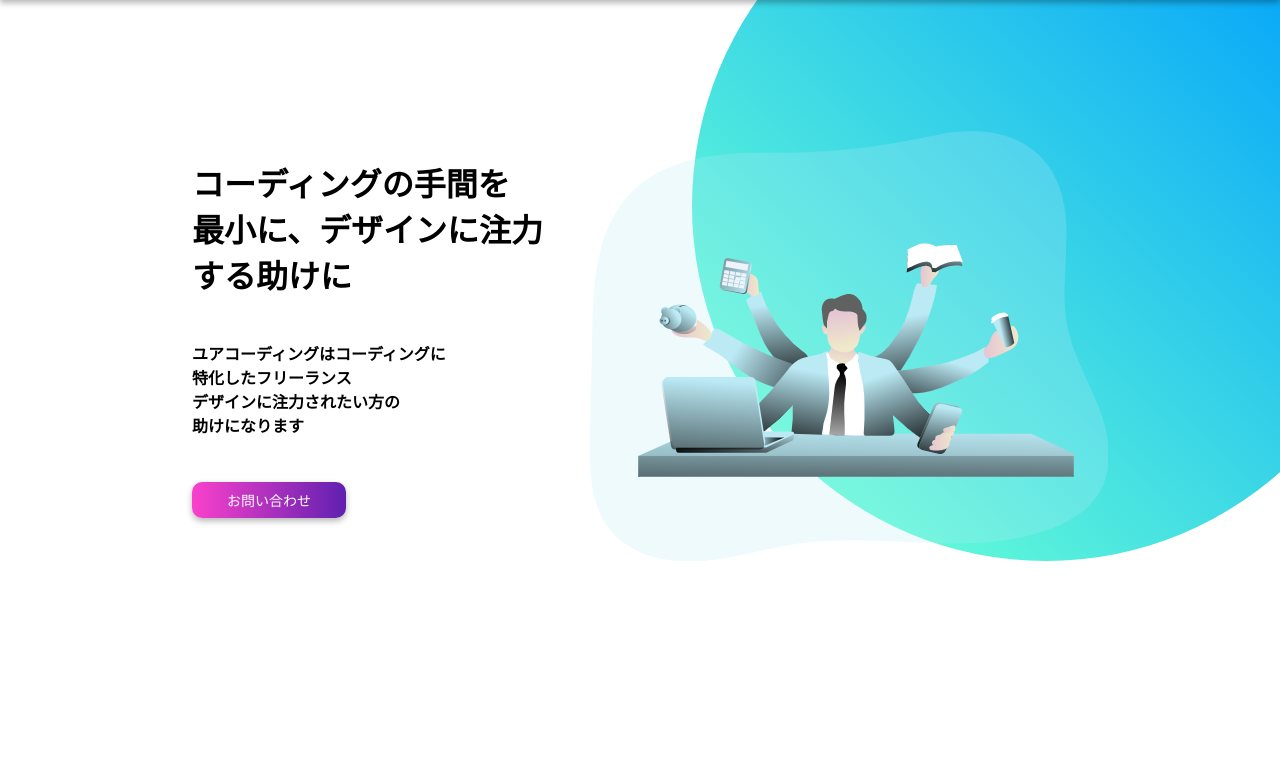
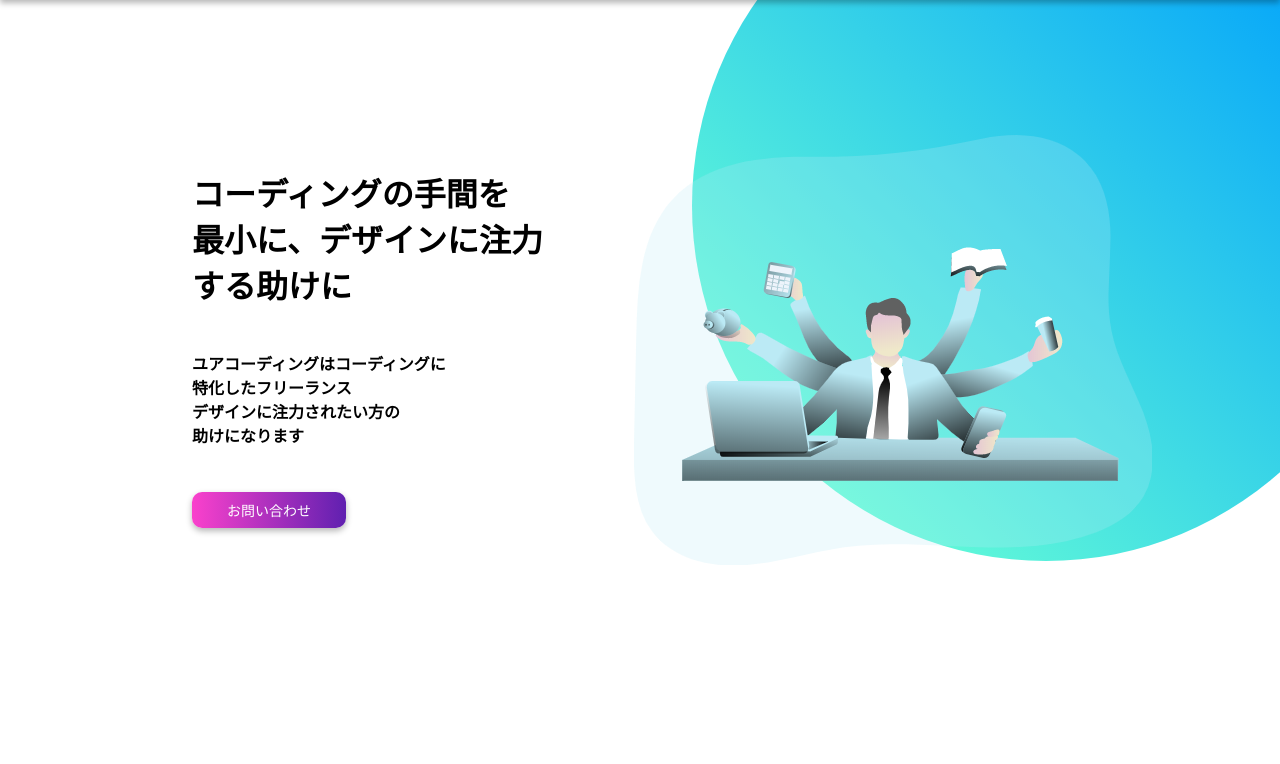
Before and after one commit to s19008/WebSite_Practice, a PHP site: page / in a window 1280 px wide. Shown: the part 94-858 px from the top of the page. Run offline with PHP 8.4, Linux system fonts and the light colour scheme.

Commit message:
Copy Practice

```diff
--- a/Practice2/index.html
+++ b/Practice2/index.html
@@ -345,6 +345,7 @@ Twitter: @rich_clark
                 </li>
             </ul>
         </div>
+
     </header>
 
     <nav>
--- a/XD Practice/style.css
+++ b/XD Practice/style.css
@@ -223,15 +223,15 @@ body {
 
 #main .main-visual .container .manager {
   position: absolute;
-  top: 131px;
-  right: 172px;
+  top: 20%;
+  right: 10%;
   max-width: 518px;
   width: 100%;
 }
 
 #main .main-visual .container .top-text {
   position: absolute;
-  top: 159px;
+  top: 25%;
   left: 192px;
   width: 352px;
   text-align: left;
--- a/XD Practice/style.scss
+++ b/XD Practice/style.scss
@@ -204,14 +204,14 @@ body {
             margin-top: 94px;
             .manager {
                 position: absolute;
-                top: 131px;
-                right: 172px;
+                top: 20%;
+                right: 10%;
                 max-width: 518px;
                 width: 100%;
             }
             .top-text {
                 position: absolute;
-                top: 159px;
+                top: 25%;
                 left: 192px;
                 width: 352px;
                 text-align: left;
```
Also changed, not shown: XD Practice/style.min.css.
